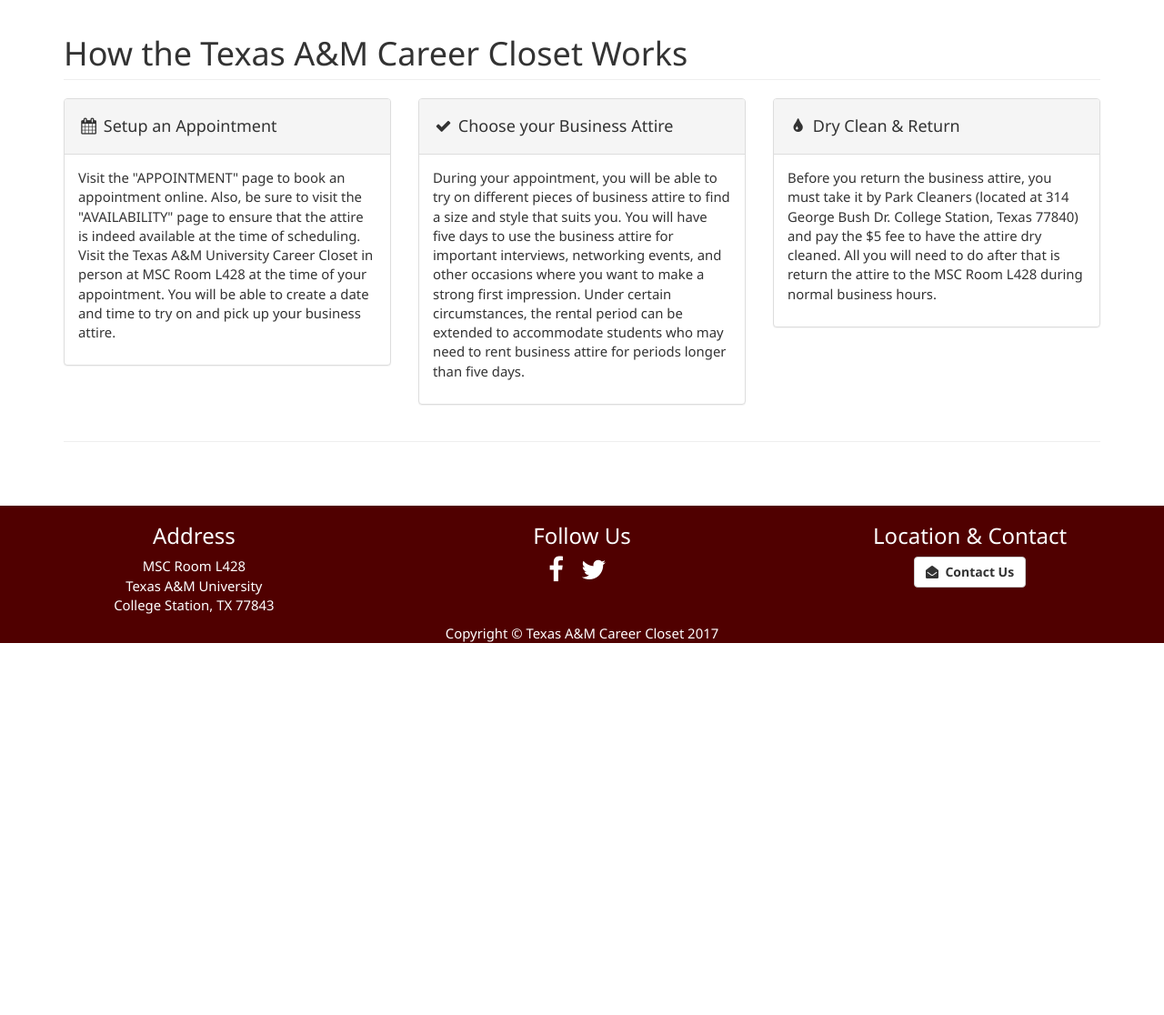
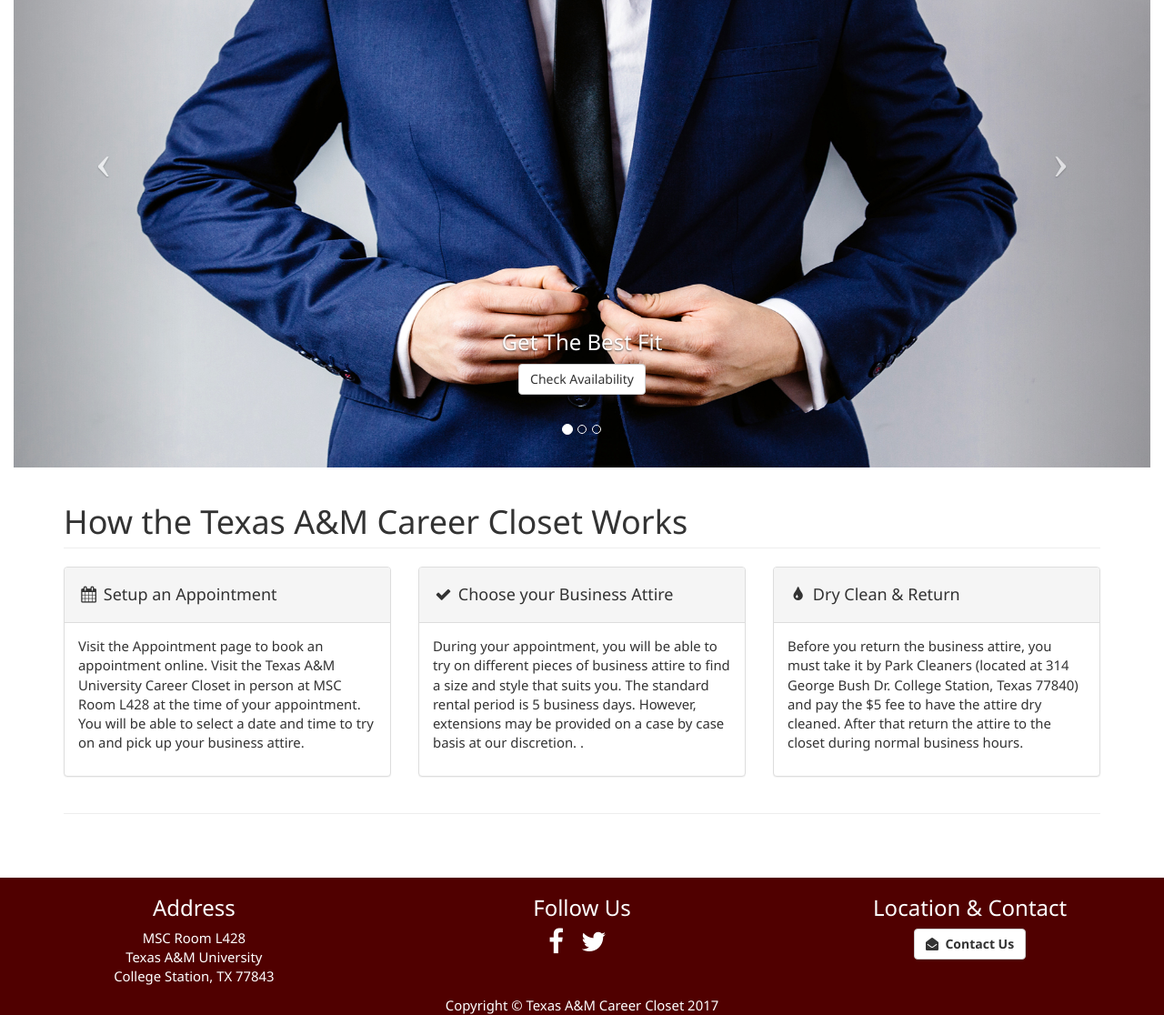
Before and after one commit to careerclosetatm/CareerCloset, a Flask app: page / in a window 1280 px wide. Shown: the part 447-1563 px from the top of the page at 91% size. Before the commit the page ends 1154 px from the top, so only its background shows below. Run offline with Flask 2, Linux system fonts and the light colour scheme; some libraries are stand-ins or nearby versions.

Commit message:
Update home.html

```diff
--- a/templates/home.html
+++ b/templates/home.html
@@ -5,6 +5,12 @@
     <div class"mascot-callout">
        <p class="bubble"><em>"Top of the morning to you ol' chap, could I perhaps interest you in a cup of tea?"</em></p>
     </div>
+    <h3>
+    {% if "email" not in session %} Please sign in or sign up {% endif %}
+    </h3>
+    <h2>Welcome to Career closet {% if "email" in session %} {{ session["fullname"] }} {% endif %}
+    </h2>
+
     <!-- Header Carousel -->
     <header id="myCarousel" class="carousel slide">
         <!-- Indicators -->
@@ -17,21 +23,24 @@
         <!-- Wrapper for slides -->
         <div class="carousel-inner">
             <div class="item active">
-                <img src="..\static\img\Home1.jpg" alt="Home">
+                <img src="CareerCloset\static\img\carousel\pic6.jpg" alt="Home">
                 <div class="carousel-caption">
-                    <h2>Caption 1</h2>
+                    <h3>Get The Best Fit</h3>
+                    <a href="{{ url_for('availability') }}" class="btn btn-default">Check Availability</a>
                 </div>
             </div>
             <div class="item">
-                <img src="..\static\img\Home2.jpg" alt="Home">
+                <img src="CareerCloset\static\img\carousel\pic5.jpg" alt="Home">
                 <div class="carousel-caption">
-                    <h2>Caption 2</h2>
+                    <h3>Make A Great Impression</h3>
+                    <a href="{{ url_for('appointment') }}" class="btn btn-default">Schedule Appointment</a>
                 </div>
             </div>
             <div class="item">
-                <img src="..\static\img\Home3.jpg" alt="Home">
+                <img src="CareerCloset\static\img\carousel\pic4.jpg" alt="Home">
                 <div class="carousel-caption">
-                    <h2>Caption 3</h2>
+                    <h3>Help The Next-Gen of Aggies </h3>
+                    <a href="{{ url_for('donate') }}" class="btn btn-default">Donate</a>
                 </div>
             </div>
         </div>
@@ -61,7 +70,8 @@
                         <h4><i class="fa fa-fw fa-calendar"></i> Setup an Appointment</h4>
                     </div>
                     <div class="panel-body">
-                        <p>Visit the "APPOINTMENT" page to  book an appointment online. Also, be sure to visit the "AVAILABILITY" page to ensure that the attire is indeed available at the time of scheduling. Visit the Texas A&M University Career Closet in person at MSC Room L428 at the time of your appointment. You will be able to create a date and time to try on and pick up your business attire.</p>
+<p>Visit the Appointment page to book an appointment online. Visit the Texas A&M University Career Closet in person at MSC Room L428 at the time of your appointment. You will be able to select a date and time to try on and pick up your business attire.
+</p>
                     </div>
                 </div>
             </div>
@@ -71,7 +81,8 @@
                         <h4><i class="fa fa-fw fa-check"></i> Choose your Business Attire</h4>
                     </div>
                     <div class="panel-body">
-                        <p>During your appointment, you will be able to try on different pieces of business attire to find a size and style that suits you. You will have five days to use the business attire for important interviews, networking events, and other occasions where you want to make a strong first impression. Under certain circumstances, the rental period can be extended to accommodate students who may need to rent business attire for periods longer than five days.</p>
+                        <p>During your appointment, you will be able to try on different pieces of business attire to find a size and style that suits you. The standard rental period is 5 business days.  However, extensions may be provided on a case by case basis at our discretion.
+.</p>
                     </div>
                 </div>
             </div>
@@ -81,7 +92,7 @@
                         <h4><i class="fa fa-fw fa-tint"></i> Dry Clean &amp Return</h4>
                     </div>
                     <div class="panel-body">
-                        <p>Before you return the business attire, you must take it by Park Cleaners (located at 314 George Bush Dr. College Station, Texas 77840) and pay the $5 fee to have the attire dry cleaned. All you will need to do after that is return the attire to the MSC Room L428 during normal business hours.</p>
+<p>Before you return the business attire, you must take it by Park Cleaners (located at 314 George Bush Dr. College Station, Texas 77840) and pay the $5 fee to have the attire dry cleaned. After that return the attire to the closet during normal business hours.</p>
                     </div>
                 </div>
             </div>
```
